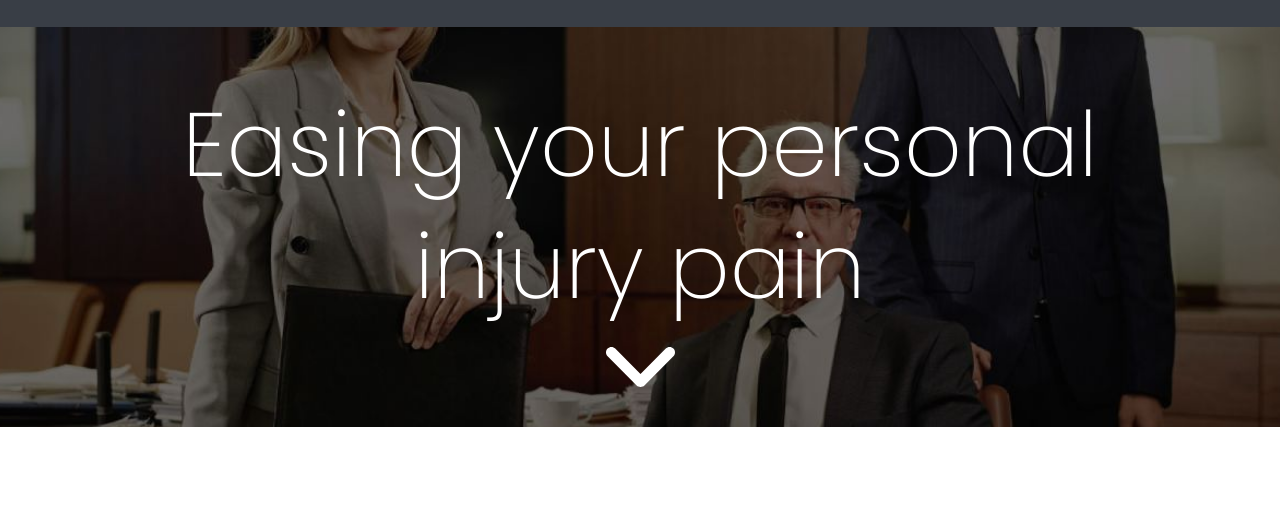
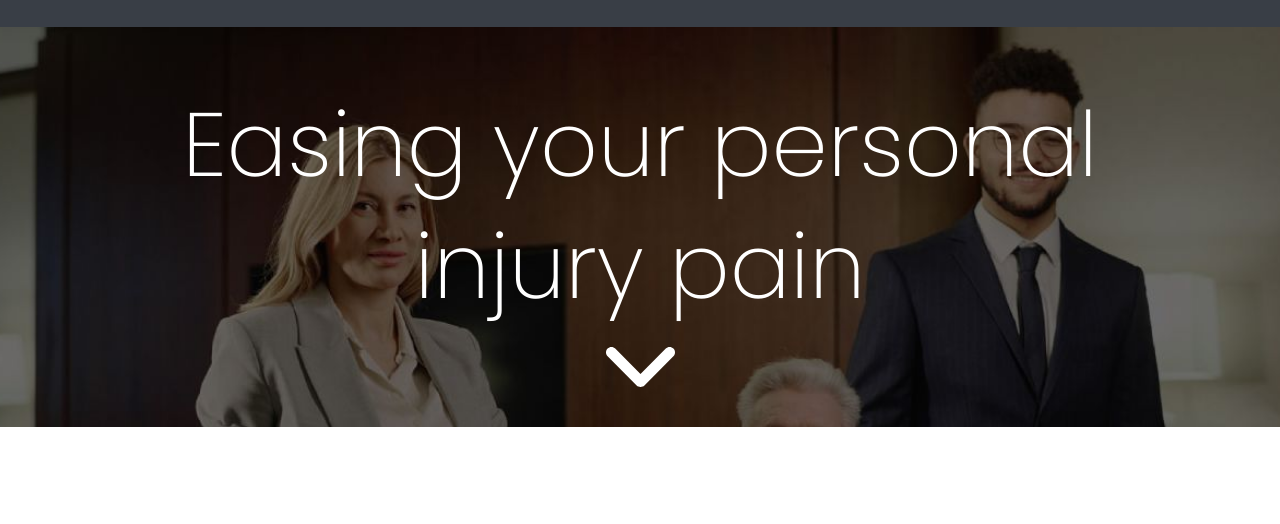
Before and after one commit to kern-me/lead-science-legal-services, a website: page src/index.html in a window 1280 px wide. Shown: the part 70-594 px from the top of the page. Drawn offline with nearby package versions, Linux system fonts and the light colour scheme; files that its build step writes are made by us from their sources.

Commit message:
hero section refinements

```diff
--- a/src/sass/_sections.scss
+++ b/src/sass/_sections.scss
@@ -3,18 +3,15 @@
 .hero-section {
   position: relative;
   display: flex;
-  height: 20vh;
+  height: 25vh;
   padding: 0 vars.$gutter-mobile;
   background-size: cover;
   flex-direction: column;
   justify-content: center;
   background-repeat: no-repeat;
-  background-position: center;
+  background-position: top;
   @include vars.breakpoint(m) {
     height: 50vh;
-  }
-  @include vars.breakpoint(lg) {
-    height: 90vh;
   }
   img {
     width: 100%;
```
